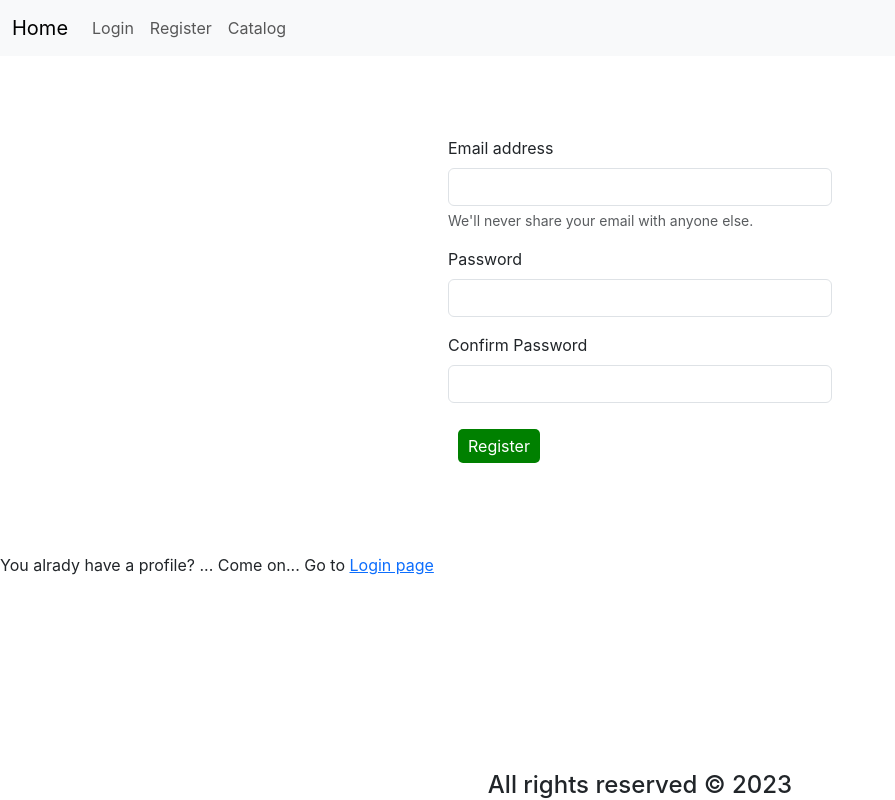
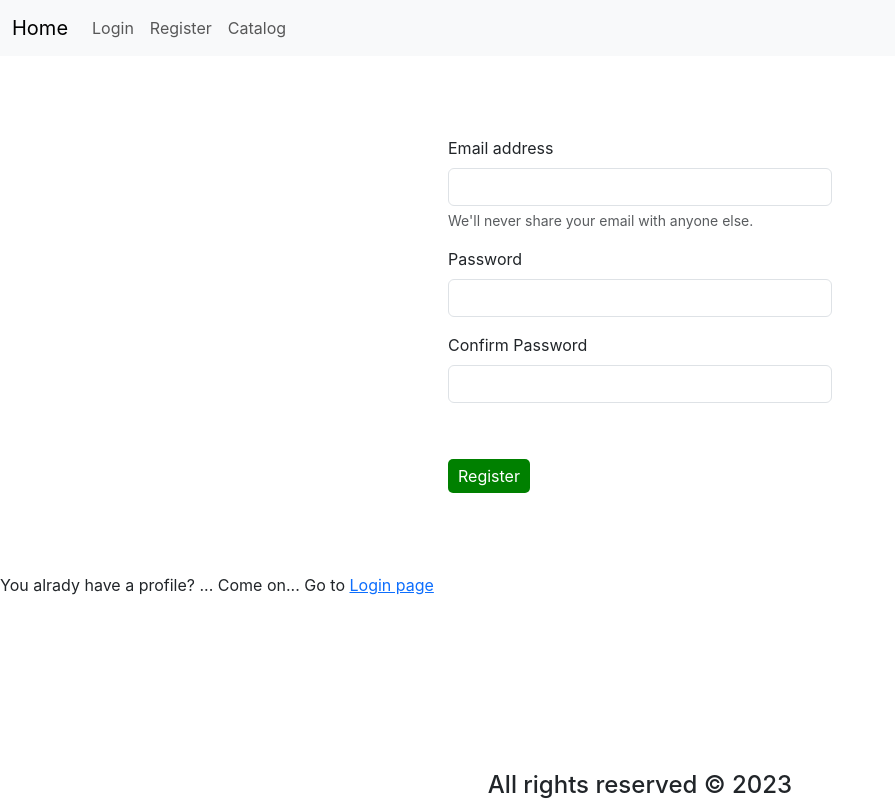
Before and after one commit to EmilPopovski24/react-course-project, a React (Create React App) app: page /register in a window 1280 px wide. Shown: the whole page, without its empty margins (0-895 px from the left). Built offline with nearby package versions, Linux system fonts and the light colour scheme.

Commit message:
update Edit Movie form

```diff
--- /dev/null
+++ b/src/components/EditMovie/EditMovie.css
@@ -0,0 +1,27 @@
+.summary {
+    display: block;
+    width:100%;
+    height:20%;
+    margin-bottom: 10px;
+    border-radius: 5px;
+}
+
+.editMovieSection {
+    width:50%;
+    margin:auto;
+}
+
+h3{
+    text-align:center;
+    margin:30px;
+}
+
+.btn-primary {
+    background-color: green;
+    color:white;
+    border:none;
+    border-radius:5px;
+    padding:5px 10px;
+    margin: auto auto;
+    margin-top: 40px;
+}
--- a/src/components/EditMovie/EditMovie.js
+++ b/src/components/EditMovie/EditMovie.js
@@ -4,6 +4,7 @@ import { useParams } from "react-router-dom";
 import { useForm } from "../../hooks/useForm";
 import { useService } from "../../hooks/useService";
 import { movieServiceFactory } from "../../services/movieService";
+import "./EditMovie.css"
 
 export const EditMovie = ({
     onEditMovieSubmit
@@ -25,7 +26,6 @@ export const EditMovie = ({
             movieService.getOneMovie(movieId)
                 .then(result => {
                     changeValues(result);
-                    console.log(result)
                 });
         }, [changeValues, movieId, movieService]);
 
@@ -54,7 +54,7 @@ export const EditMovie = ({
                 <label htmlFor="summary">Summary:</label>
                 <textarea value={values.summary} onChange={changeHandler} name="summary" id="summary"></textarea>
 
-                <button type="submit" className="btn btn-primary">Confirm changes</button>
+                <button type="submit" className="btn-primary">Confirm changes</button>
 
             </div>
         </form>
```
